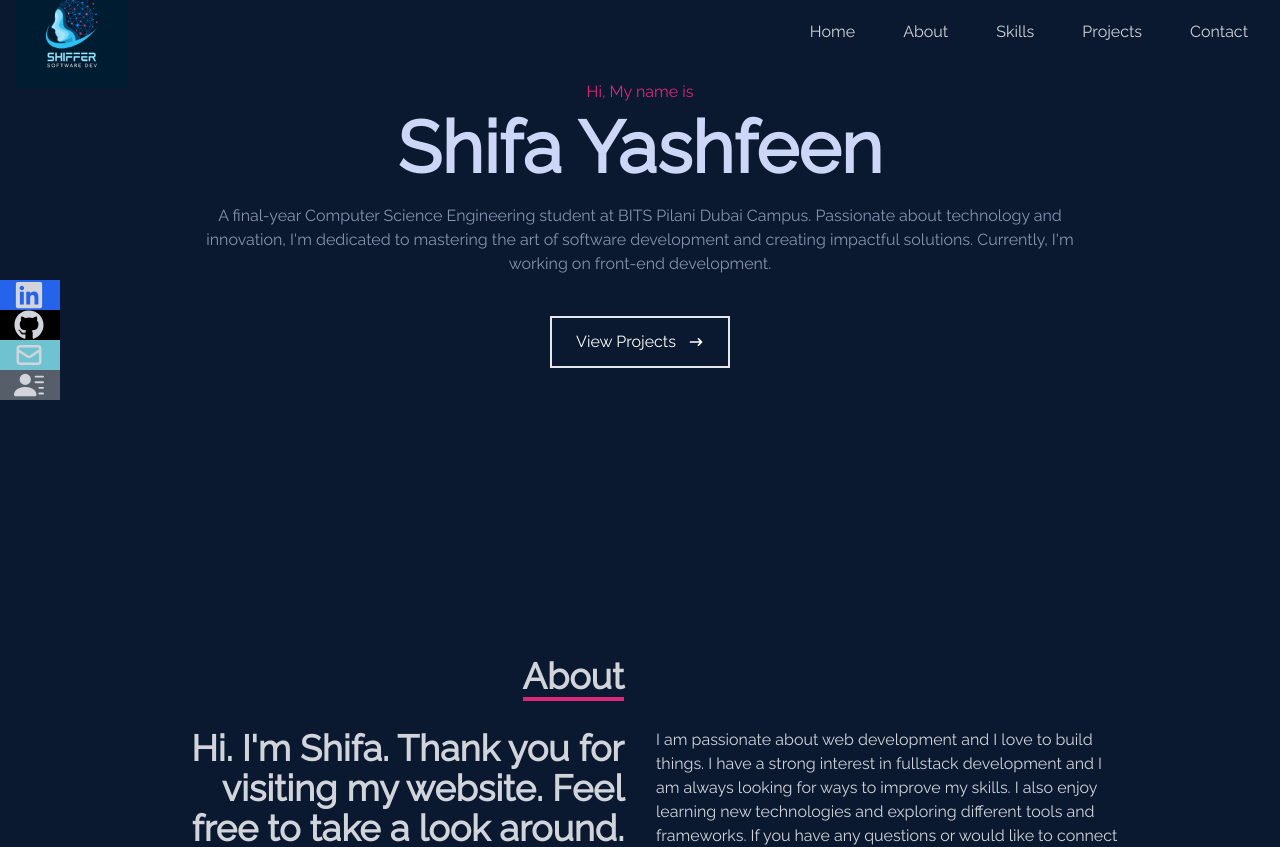
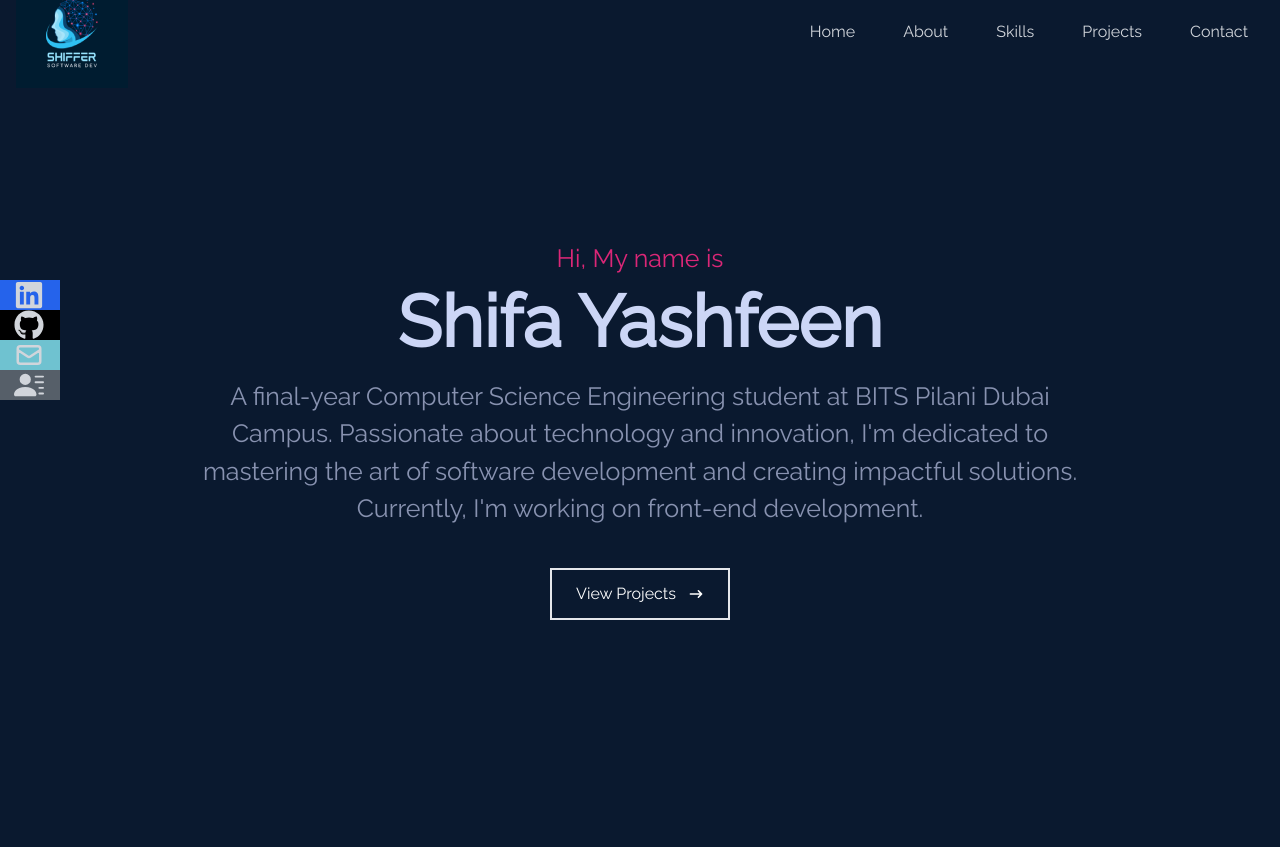
Before and after one commit to shiffy-dev/portfolio, a React (Create React App) app: page / in a window 1280 px wide. Shown: the top 847 px of the page. Built offline with nearby package versions, Linux system fonts and the light colour scheme.

Commit message:
font padding

```diff
--- a/src/components/About.jsx
+++ b/src/components/About.jsx
@@ -2,7 +2,7 @@ import React from 'react';
 
 const About = () => {
   return (
-    <div name='about' className='w-full h-screen bg-[#0a192f] text-gray-300'>
+    <div name='about' className='w-full h-screen bg-[#0a192f] text-gray-300 pt-20'>
       <div className='flex flex-col justify-center items-center w-full h-full'>
         <div className='max-w-[1000px] w-full grid grid-cols-2 gap-8'>
           <div className='sm:text-right pb-8 pl-4'>
--- a/src/components/Home.jsx
+++ b/src/components/Home.jsx
@@ -3,12 +3,12 @@ import { HiArrowNarrowRight } from 'react-icons/hi';
 
 const Home = () => {
   return (
-    <div name='home' className='w-full bg-[#0a192f] flex items-center justify-center text-white pt-20 '>
+    <div name='home' className='w-full bg-[#0a192f] flex items-center justify-center text-white pt-40 '>
       {/* Container */}
-      <div className='max-w-[1000px] mx-auto text-center text-white'>
-        <p className="text-pink-600">Hi, My name is</p>
+      <div className='max-w-[1000px] mx-auto text-center text-white mt-20'>
+        <p className="text-pink-600 text-[25px]">Hi, My name is</p>
         <h1 className='text-4xl sm:text-7xl font-bold text-[#ccd6f6] pt-2'>Shifa Yashfeen</h1>
-        <p className="text-[#8892b0] pl-10 pr-10 justify-center pt-5"> A final-year Computer Science Engineering student at BITS Pilani Dubai Campus.
+        <p className="text-[#8892b0] pl-10 pr-10 justify-center pt-5 text-[25px]"> A final-year Computer Science Engineering student at BITS Pilani Dubai Campus.
           Passionate about technology and innovation, I'm dedicated to mastering the art of software development
           and creating impactful solutions. Currently, I'm working on front-end development.</p>
 
--- a/src/components/Navbar/Navbar.jsx
+++ b/src/components/Navbar/Navbar.jsx
@@ -13,7 +13,7 @@ const Navbar = () => {
     const handleClick = () => setNav(!nav);
 
     return (
-        <div className="fixed w-full flex justify-between items-center px-4 bg-[#0a192f] text-gray-300 h-16">
+        <div className="fixed w-full flex justify-between items-center px-4 bg-[#0a192f] text-gray-300 h-16 mb-40">
             <div>
                 <img src={logo} alt="Logo Image" className="w-16 h-16 md:w-28 md:h-28" />
                 {/* <Image src={logo} alt="Logo Image" className="w-16 h-16 md:w-28 md:h-28" height={50} width={50} /> */}
```
